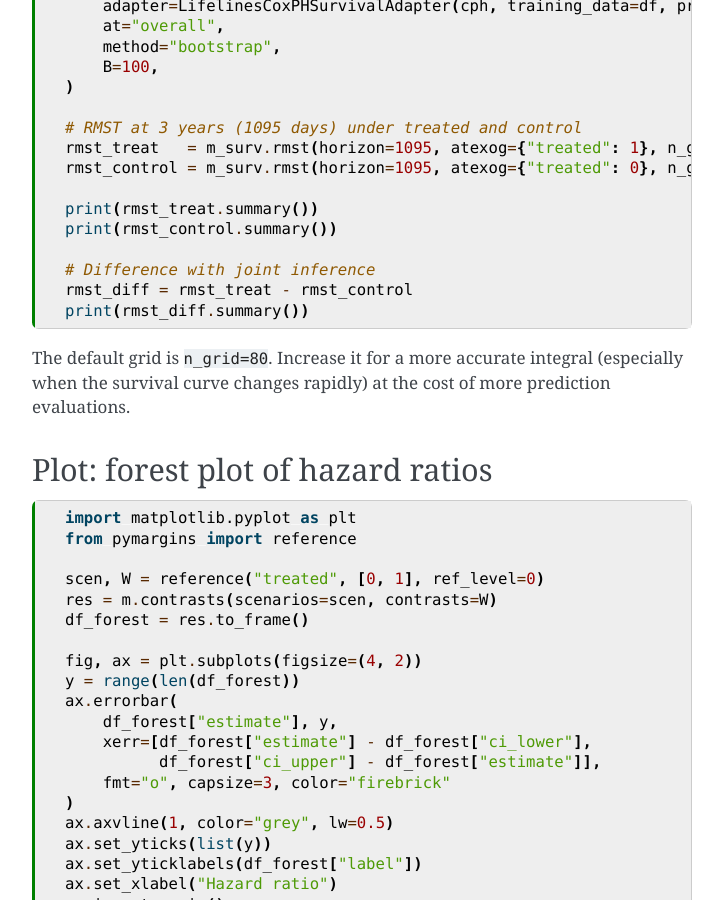
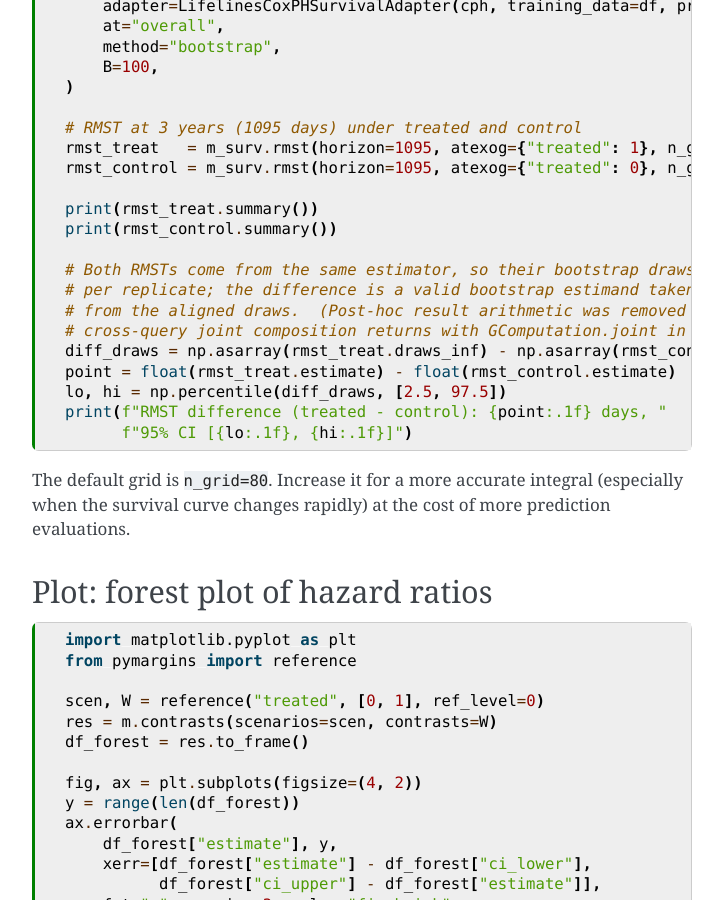
Before and after one commit to huntermills707/pymargins, a Sphinx documentation site: the page built from docs/tutorials/cox_survival.md, in a window 1280 px wide and 900 px high, scrolled down 1518 px. Shown: the whole window, without its empty margins (388-1111 px from the left). Built offline with Sphinx 7.4.7, drawn with Linux system fonts in a browser that asks for light colours.

Commit message:
docs: fix removed-operator use in cox_survival RMST difference
The RMST section subtracted two GraphResults (rmst_treat - rmst_control),
relying on the post-hoc result arithmetic removed in 0.4.0, so the tutorial
failed under a forced docs build (myst-nb raise_on_error). Replace it with
the paired-bootstrap-draws difference: both RMSTs share one estimator, so
their draws_inf are aligned per replicate and the difference CI comes
directly from them. Verified by a full PYMARGINS_DOCS_EXEC=force sphinx
build (build succeeded; 45 notebooks executed).

````diff
--- a/docs/tutorials/cox_survival.md
+++ b/docs/tutorials/cox_survival.md
@@ -93,9 +93,15 @@ rmst_control = m_surv.rmst(horizon=1095, atexog={"treated": 0}, n_grid=40)
 print(rmst_treat.summary())
 print(rmst_control.summary())
 
-# Difference with joint inference
-rmst_diff = rmst_treat - rmst_control
-print(rmst_diff.summary())
+# Both RMSTs come from the same estimator, so their bootstrap draws are paired
+# per replicate; the difference is a valid bootstrap estimand taken directly
+# from the aligned draws.  (Post-hoc result arithmetic was removed in 0.4.0;
+# cross-query joint composition returns with GComputation.joint in 0.5.0.)
+diff_draws = np.asarray(rmst_treat.draws_inf) - np.asarray(rmst_control.draws_inf)
+point = float(rmst_treat.estimate) - float(rmst_control.estimate)
+lo, hi = np.percentile(diff_draws, [2.5, 97.5])
+print(f"RMST difference (treated - control): {point:.1f} days, "
+      f"95% CI [{lo:.1f}, {hi:.1f}]")
 ```
 
 The default grid is `n_grid=80`. Increase it for a more accurate
````
